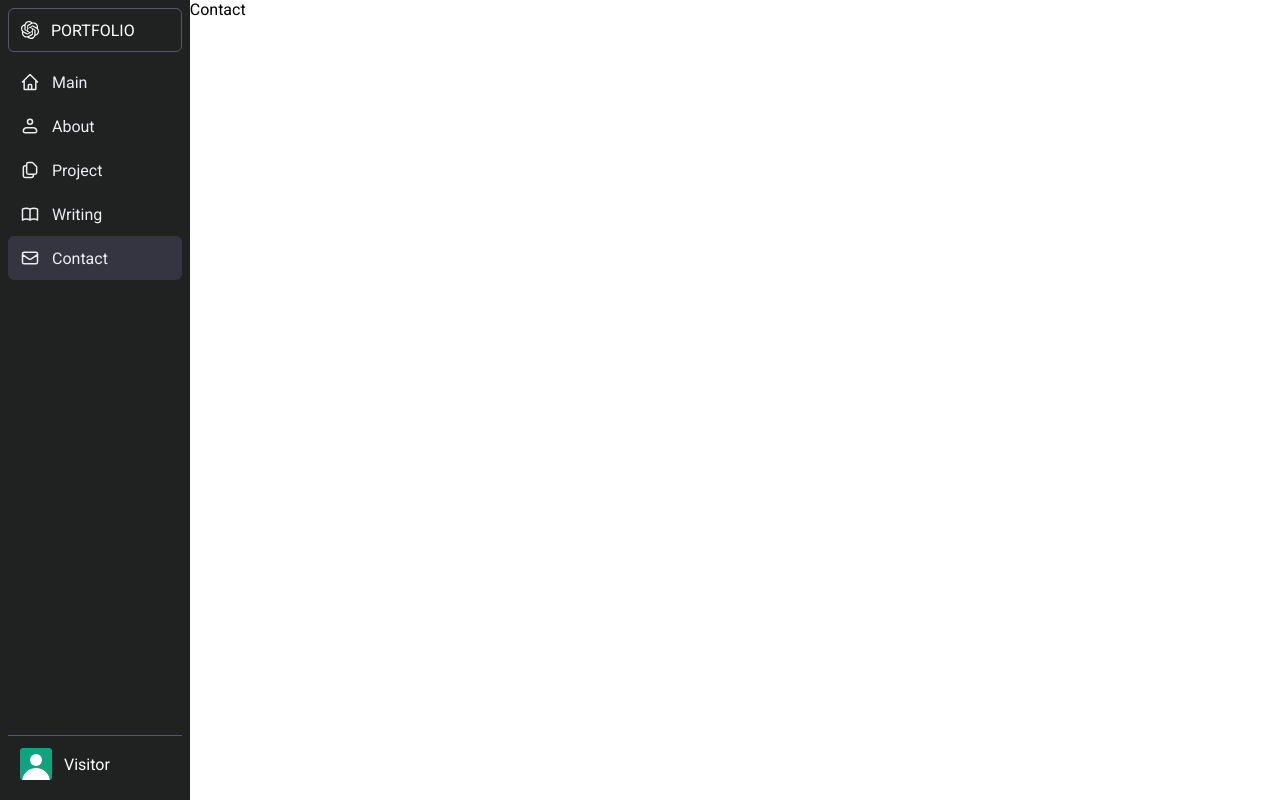
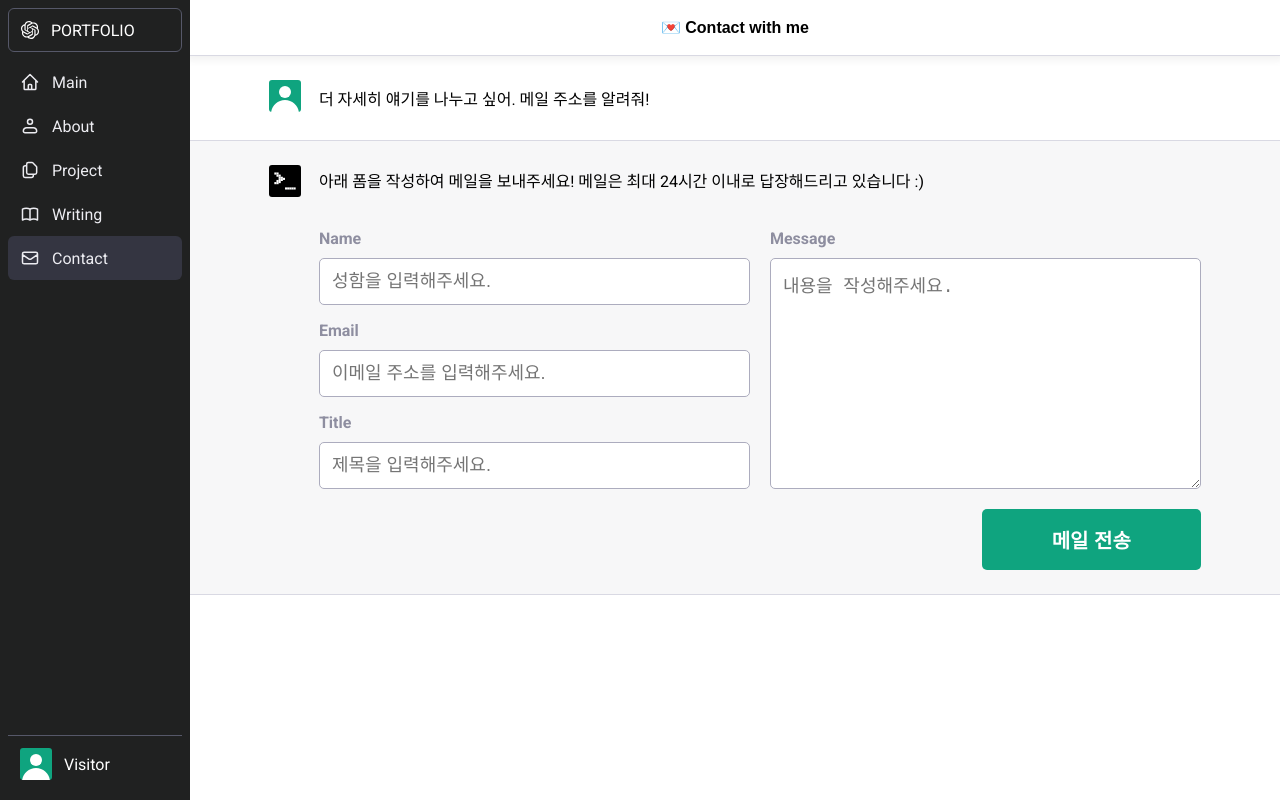
Before and after one commit to likeyeon/Portfolio, a React (Create React App) app: page /contact in a window 1280 px wide. Built offline with nearby package versions, Linux system fonts and the light colour scheme.

Commit message:
feat: #10 Contact 페이지 개발 및 css

```diff
--- /dev/null
+++ b/src/components/Form.js
@@ -0,0 +1,117 @@
+import { useState, useRef } from "react";
+import emailjs from "@emailjs/browser";
+import style from "../styles/contact.module.scss";
+
+const Form = () => {
+  const [name, setName] = useState("");
+  const [email, setEmail] = useState("");
+  const [message, setMessage] = useState("");
+  const [title, setTitle] = useState("");
+
+  const handleNameChange = (event) => {
+    setName(event.target.value);
+  };
+
+  const handleEmailChange = (event) => {
+    setEmail(event.target.value);
+  };
+
+  const handleTitleChange = (event) => {
+    setTitle(event.target.value);
+  };
+
+  const handleMessageChange = (event) => {
+    setMessage(event.target.value);
+  };
+
+  const form = useRef();
+
+  const sendEmail = (e) => {
+    e.preventDefault();
+
+    emailjs
+      .sendForm(
+        "service_t7l28nh",
+        "template_7iqicka",
+        form.current,
+        "mWsSqKkjFFcAqC424"
+      )
+      .then(
+        (result) => {
+          alert("성공적으로 이메일이 전송되었습니다.");
+          setName("");
+          setEmail("");
+          setTitle("");
+          setMessage("");
+          form.current.reset();
+        },
+        (error) => {
+          console.log(error.text);
+          alert("이메일이 전송이 실패되었습니다.");
+        }
+      );
+  };
+
+  return (
+    <form ref={form} onSubmit={sendEmail} className={style.form}>
+      <div className={style["form__container"]}>
+        <div className={style["form__left"]}>
+          <div className={style["form__input"]}>
+            <label className={style["form__input--label"]}>Name</label>
+            <input
+              className={style["form__input--input"]}
+              type="text"
+              name="name"
+              onChange={handleNameChange}
+              value={name}
+              placeholder="성함을 입력해주세요."
+              required
+            />
+          </div>
+          <div className={style["form__input"]}>
+            <label className={style["form__input--label"]}>Email</label>
+            <input
+              className={style["form__input--input"]}
+              type="email"
+              name="email"
+              onChange={handleEmailChange}
+              value={email}
+              placeholder="이메일 주소를 입력해주세요."
+              required
+            />
+          </div>
+          <div className={style["form__input"]}>
+            <label className={style["form__input--label"]}>Title</label>
+            <input
+              className={style["form__input--input"]}
+              type="text"
+              name="title"
+              onChange={handleTitleChange}
+              value={title}
+              placeholder="제목을 입력해주세요."
+              required
+            />
+          </div>
+        </div>
+        <div className={style["form__right"]}>
+          <div className={style["form__textarea"]}>
+            <label className={style["form__input--label"]}>Message</label>
+            <textarea
+              className={style["form__input--textarea"]}
+              name="message"
+              onChange={handleMessageChange}
+              value={message}
+              placeholder="내용을 작성해주세요."
+              required
+            />
+          </div>
+        </div>
+      </div>
+      <div className={style["form__button"]}>
+        <input type="submit" value="메일 전송" />
+      </div>
+    </form>
+  );
+};
+
+export default Form;
--- a/src/pages/Contact.js
+++ b/src/pages/Contact.js
@@ -1,5 +1,26 @@
+import Header from "../components/Header";
+import UserChat from "../components/UserChat";
+import AiChat from "../components/AiChat";
+import Form from "../components/Form";
+
 const Contact = () => {
-  return <div>Contact</div>;
+  return (
+    <>
+      <Header title="💌 Contact with me" />
+      <main>
+        <section>
+          <UserChat plain="더 자세히 얘기를 나누고 싶어. 메일 주소를 알려줘!" />
+          <AiChat>
+            <p>
+              아래 폼을 작성하여 메일을 보내주세요! 메일은 최대 24시간 이내로
+              답장해드리고 있습니다 :)
+            </p>
+            <Form />
+          </AiChat>
+        </section>
+      </main>
+    </>
+  );
 };
 
 export default Contact;
--- /dev/null
+++ b/src/styles/contact.module.scss
@@ -0,0 +1,129 @@
+@use "color";
+@use "util";
+@import "mixin";
+
+p {
+  margin: util.rem(6px) 0;
+  line-height: 140%;
+}
+
+.form {
+  margin-top: util.rem(36px);
+
+  &__container {
+    display: flex;
+    flex-direction: row;
+    width: 100%;
+    gap: util.rem(20px);
+  }
+
+  &__left {
+    display: flex;
+    width: 100%;
+    flex-direction: column;
+    gap: util.rem(16px);
+  }
+
+  &__right {
+    width: 100%;
+  }
+
+  &__input {
+    display: flex;
+    flex-direction: column;
+    gap: util.rem(10px);
+
+    &--label {
+      color: color.$gray-500;
+      font-weight: 600;
+    }
+
+    &--input {
+      display: flex;
+      padding: util.rem(12px) util.rem(12px);
+      align-items: center;
+      border-radius: util.rem(5px);
+      border: 1px solid color.$gray-400;
+      font-size: util.rem(18px);
+
+      &:focus {
+        outline: 1px solid color.$green-accent;
+      }
+    }
+
+    &--textarea {
+      display: flex;
+      padding: util.rem(12px) util.rem(12px);
+      align-items: center;
+      border-radius: util.rem(5px);
+      border: 1px solid color.$gray-400;
+      font-size: util.rem(18px);
+      height: 100%;
+    }
+  }
+
+  &__textarea {
+    display: flex;
+    flex-direction: column;
+    gap: util.rem(10px);
+    width: 100%;
+    height: 100%;
+  }
+
+  &__button {
+    display: flex;
+    justify-content: flex-end;
+    margin-top: util.rem(20px);
+
+    input {
+      display: flex;
+      padding: util.rem(16px) util.rem(70px);
+      justify-content: center;
+      align-items: center;
+      border: none;
+      border-radius: 5px;
+      background: color.$green-accent;
+      color: color.$white;
+      font-size: util.rem(20px);
+      font-weight: 700;
+    }
+  }
+}
+
+html[data-theme="dark"] {
+  .form {
+    &__input {
+      &--label {
+        color: color.$gray-400;
+      }
+
+      &--input,
+      &--textarea {
+        background-color: color.$gray-700;
+        color: color.$gray-100;
+      }
+    }
+  }
+
+  p {
+    color: color.$gray-50;
+  }
+}
+
+@media screen and (max-width: util.rem(767px)) {
+  .form {
+    margin-top: util.rem(24px);
+    &__container {
+      flex-direction: column;
+    }
+
+    &__right {
+      height: util.rem(180px);
+    }
+    &__button {
+      input {
+        width: 100%;
+      }
+    }
+  }
+}
```
